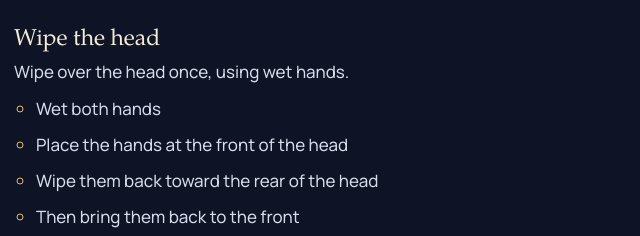
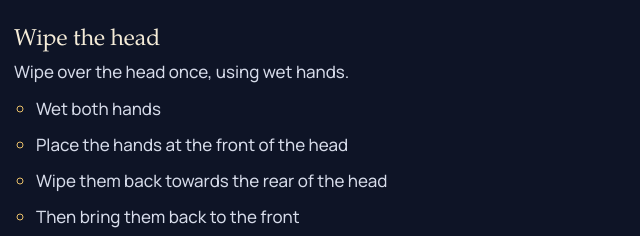
Before and after one commit to SalahSphere/salahsphere-site, a plain HTML site: page how-to-make-wudu.html in a window 1280 px wide. Shown: the part 3603-3839 px from the top of the page, 327-967 px from the left. Drawn offline with Linux system fonts and the light colour scheme.

Commit message:
Wudu guide: UK spelling 'towards' in the head-wiping step (spelling only)

```diff
--- a/how-to-make-wudu.html
+++ b/how-to-make-wudu.html
@@ -114,7 +114,7 @@
       <li>
         <h3>Wipe the head</h3>
         <p>Wipe over the head once, using wet hands.</p>
-        <ul><li>Wet both hands</li><li>Place the hands at the front of the head</li><li>Wipe them back toward the rear of the head</li><li>Then bring them back to the front</li><li>This is done once</li></ul>
+        <ul><li>Wet both hands</li><li>Place the hands at the front of the head</li><li>Wipe them back towards the rear of the head</li><li>Then bring them back to the front</li><li>This is done once</li></ul>
         <p class="tip">This step is wiping, not washing, so it is not repeated three times like the face or arms.</p>
         <p class="src">Source: Qur&#x27;an 5:6 · Bukhari 185</p>
       </li>
```
